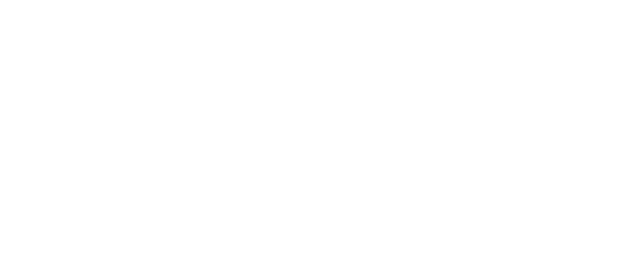
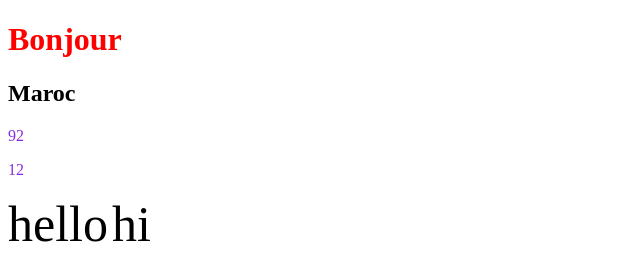
Before and after one commit to abdessalam-x/tp-gestion-agil, a plain HTML site: page index.html in a window 1280 px wide. Shown: the whole page, without its empty margins (0-640 px from the left). Drawn offline with Linux system fonts and the light colour scheme.

Commit message:
Ajout html et css

```diff
--- a/index.css
+++ b/index.css
@@ -0,0 +1,9 @@
+h1{
+    color:red;
+}
+p{
+    color:blueviolet;
+}
+span{
+    font-size: 50px;
+}
--- a/index.html
+++ b/index.html
@@ -7,6 +7,12 @@
     <link rel="stylesheet" href="./index.css">
 </head>
 <body>
+    <H1>Bonjour</H1>
+    <h2>Maroc</h2>
+    <p>92</p>
+    <p>12</p>
+    <span>hello</span>
+    <span>hi</span>
 
 </body>
 </html>
```
